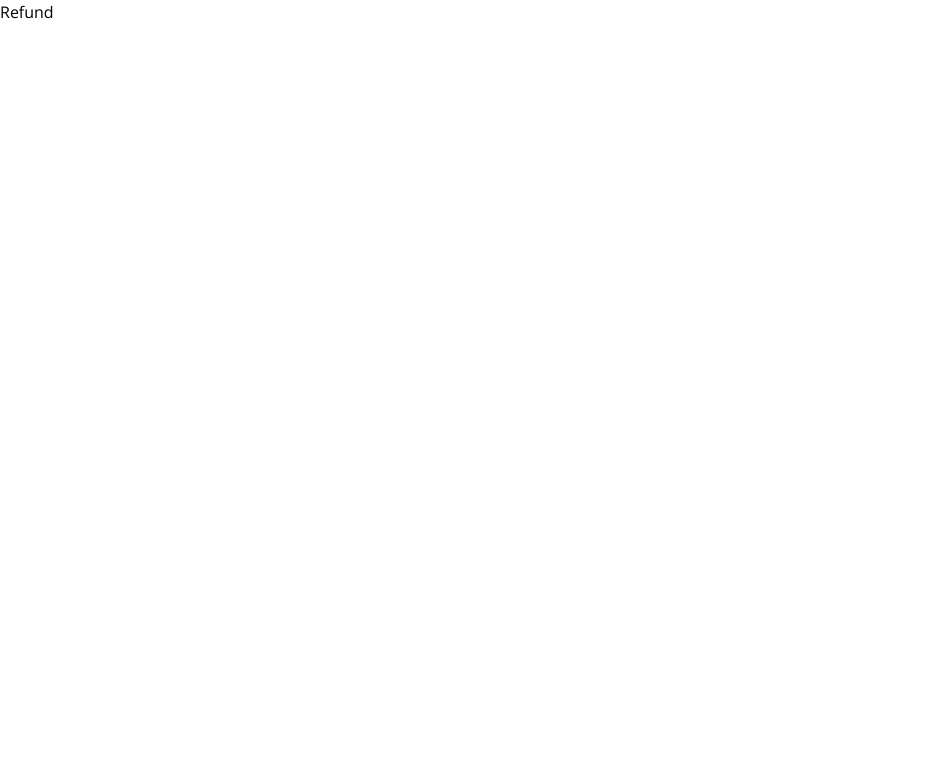
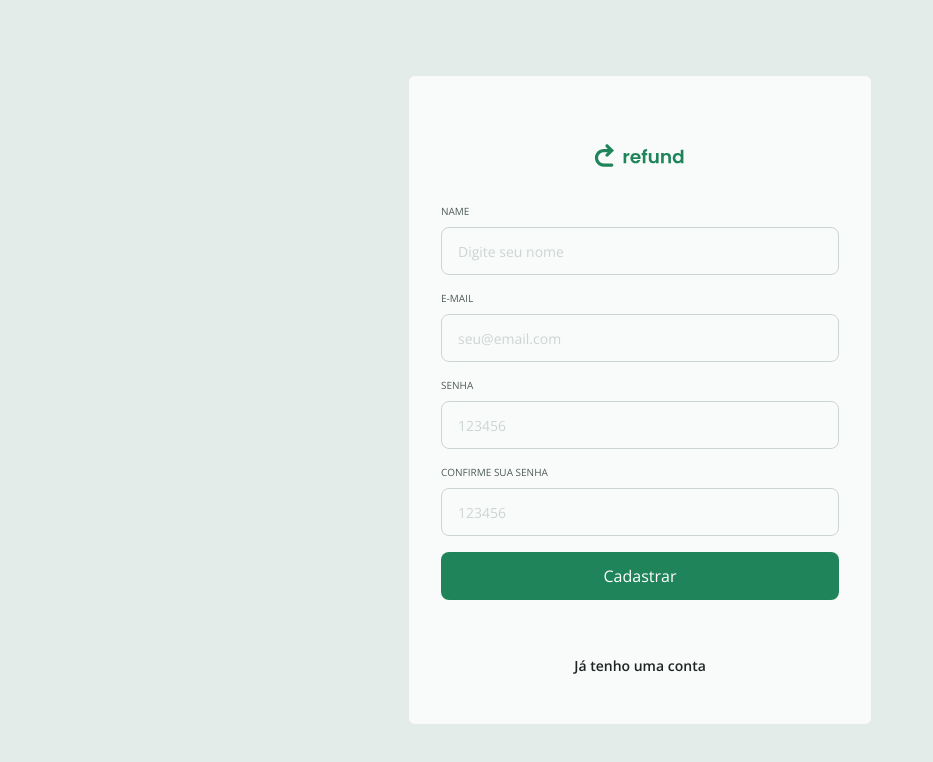
Before and after one commit to lucaswcode/web-refund, a React (Vite) app: page /signup in a window 1280 px wide. Shown: the top 762 px of the page, without its empty margins (0-933 px from the left). Built offline with nearby package versions, Linux system fonts and the light colour scheme.

Commit message:
feat(auth): adiciona rotas de autenticação

```diff
--- a/src/App.tsx
+++ b/src/App.tsx
@@ -1,3 +1,5 @@
+import { Routes } from "./routes";
+
 export function App() {
-  return <h1>Refund</h1>;
+  return <Routes />;
 }
--- /dev/null
+++ b/src/components/AuthLayout.tsx
@@ -0,0 +1,15 @@
+import { Outlet } from "react-router";
+
+import logoSvg from "../assets/logo.svg";
+
+export function AuthLayout() {
+  return (
+    <div className="w-screen h-screen bg-gray-400 flex flex-col justify-center items-center text-gray-100">
+      <main className="bg-gray-500 p-8 rounded-md flex items-center flex-col md:min-w-[462px]">
+        <img src={logoSvg} alt="Logo" className="my-8" />
+
+        <Outlet />
+      </main>
+    </div>
+  );
+}
--- /dev/null
+++ b/src/components/Button.tsx
@@ -0,0 +1,21 @@
+type Props = React.ComponentProps<"button"> & {
+  isLoading?: boolean;
+};
+
+export function Button({
+  children,
+  isLoading,
+  type = "button",
+  ...rest
+}: Props) {
+  return (
+    <button
+      type={type}
+      disabled={isLoading}
+      className="flex items-center justify-center bg-green-100 rounded-lg text-white cursor-pointer hover:bg-green-200 transition ease-linear disabled:opacity-50 disabled:cursor-progress h-12"
+      {...rest}
+    >
+      {children}
+    </button>
+  );
+}
--- /dev/null
+++ b/src/components/Input.tsx
@@ -0,0 +1,21 @@
+type Props = React.ComponentProps<"input"> & {
+  legend?: string;
+};
+
+export function Input({ legend, type = "text", ...rest }: Props) {
+  return (
+    <fieldset className="flex flex-1 max-h-20 text-gray-200 focus-within:text-green-100">
+      {legend && (
+        <legend className="uppercase text-xxs mb-2 text-inherit">
+          {legend}
+        </legend>
+      )}
+
+      <input
+        type={type}
+        className="w-full h-12 rounded-lg border border-gray-300 px-4 text-sm text-gray-100 bg-transparent outline-none focus:border-2 focus:border-green-100 placeholder-gray-300"
+        {...rest}
+      />
+    </fieldset>
+  );
+}
--- /dev/null
+++ b/src/pages/NotFound.tsx
@@ -0,0 +1,17 @@
+export function NotFound() {
+  return (
+    <div className="w-screen h-screen flex justify-center items-center">
+      <div className="flex flex-col">
+        <h1 className="text-gray-100 font-semibold text-2xl mb-10">
+          Op's! Essa página não existe. 😢
+        </h1>
+        <a
+          href="/"
+          className="font-semibold text-center text-green-100 hover:text-green-200 transition ease-linear"
+        >
+          Voltar para o início
+        </a>
+      </div>
+    </div>
+  );
+}
--- /dev/null
+++ b/src/pages/SignIn.tsx
@@ -0,0 +1,45 @@
+import { Input } from "../components/Input";
+import { Button } from "../components/Button";
+import { useState } from "react";
+
+export function SignIn() {
+  const [email, setEmail] = useState("");
+  const [password, setPassword] = useState("");
+  const [isLoading, setIsLoading] = useState(false);
+
+  function onSubmit(e: React.FormEvent) {
+    e.preventDefault();
+
+    console.log(email, password);
+  }
+  return (
+    <form onSubmit={onSubmit} className="w-full flex flex-col gap-4">
+      <Input
+        required
+        legend="E-mail"
+        type="email"
+        placeholder="seu@email.com"
+        onChange={(e) => setEmail(e.target.value)}
+      />
+
+      <Input
+        required
+        legend="Senha"
+        type="password"
+        placeholder="123456"
+        onChange={(e) => setPassword(e.target.value)}
+      />
+
+      <Button type="submit" isLoading={isLoading}>
+        Entrar
+      </Button>
+
+      <a
+        href="/signup"
+        className="text-sm font-semibold text-gray-100 mt-10 mb-4 text-center hover:text-green-800 transition ease-linear"
+      >
+        Criar conta
+      </a>
+    </form>
+  );
+}
--- /dev/null
+++ b/src/pages/SignUp.tsx
@@ -0,0 +1,62 @@
+import { Input } from "../components/Input";
+import { Button } from "../components/Button";
+import { useState } from "react";
+
+export function SignUp() {
+  const [name, setName] = useState("");
+  const [email, setEmail] = useState("");
+  const [password, setPassword] = useState("");
+  const [passwordConfirm, setPasswordConfirm] = useState("");
+  const [isLoading, setIsLoading] = useState(false);
+
+  function onSubmit(e: React.FormEvent) {
+    e.preventDefault();
+
+    console.log(name, email, password, passwordConfirm);
+  }
+  return (
+    <form onSubmit={onSubmit} className="w-full flex flex-col gap-4">
+      <Input
+        required
+        legend="Name"
+        placeholder="Digite seu nome"
+        onChange={(e) => setName(e.target.value)}
+      />
+
+      <Input
+        required
+        legend="E-mail"
+        type="email"
+        placeholder="seu@email.com"
+        onChange={(e) => setEmail(e.target.value)}
+      />
+
+      <Input
+        required
+        legend="Senha"
+        type="password"
+        placeholder="123456"
+        onChange={(e) => setPassword(e.target.value)}
+      />
+
+      <Input
+        required
+        legend="Confirme sua Senha"
+        type="password"
+        placeholder="123456"
+        onChange={(e) => setPasswordConfirm(e.target.value)}
+      />
+
+      <Button type="submit" isLoading={isLoading}>
+        Cadastrar
+      </Button>
+
+      <a
+        href="/"
+        className="text-sm font-semibold text-gray-100 mt-10 mb-4 text-center hover:text-green-800 transition ease-linear"
+      >
+        Já tenho uma conta
+      </a>
+    </form>
+  );
+}
--- /dev/null
+++ b/src/routes/AuthRoutes.tsx
@@ -0,0 +1,20 @@
+import { Routes, Route } from "react-router";
+
+import { AuthLayout } from "../components/AuthLayout";
+
+import { SignIn } from "../pages/SignIn";
+import { SignUp } from "../pages/SignUp";
+import { NotFound } from "../pages/NotFound";
+
+export function AuthRoutes() {
+  return (
+    <Routes>
+      <Route path="/" element={<AuthLayout />}>
+        <Route path="/" element={<SignIn />} />
+        <Route path="/signup" element={<SignUp />} />
+      </Route>
+
+      <Route path="*" element={<NotFound />} />
+    </Routes>
+  );
+}
--- /dev/null
+++ b/src/routes/index.tsx
@@ -0,0 +1,11 @@
+import { BrowserRouter } from "react-router";
+
+import { AuthRoutes } from "./AuthRoutes";
+
+export function Routes() {
+  return (
+    <BrowserRouter>
+      <AuthRoutes />
+    </BrowserRouter>
+  );
+}
```
